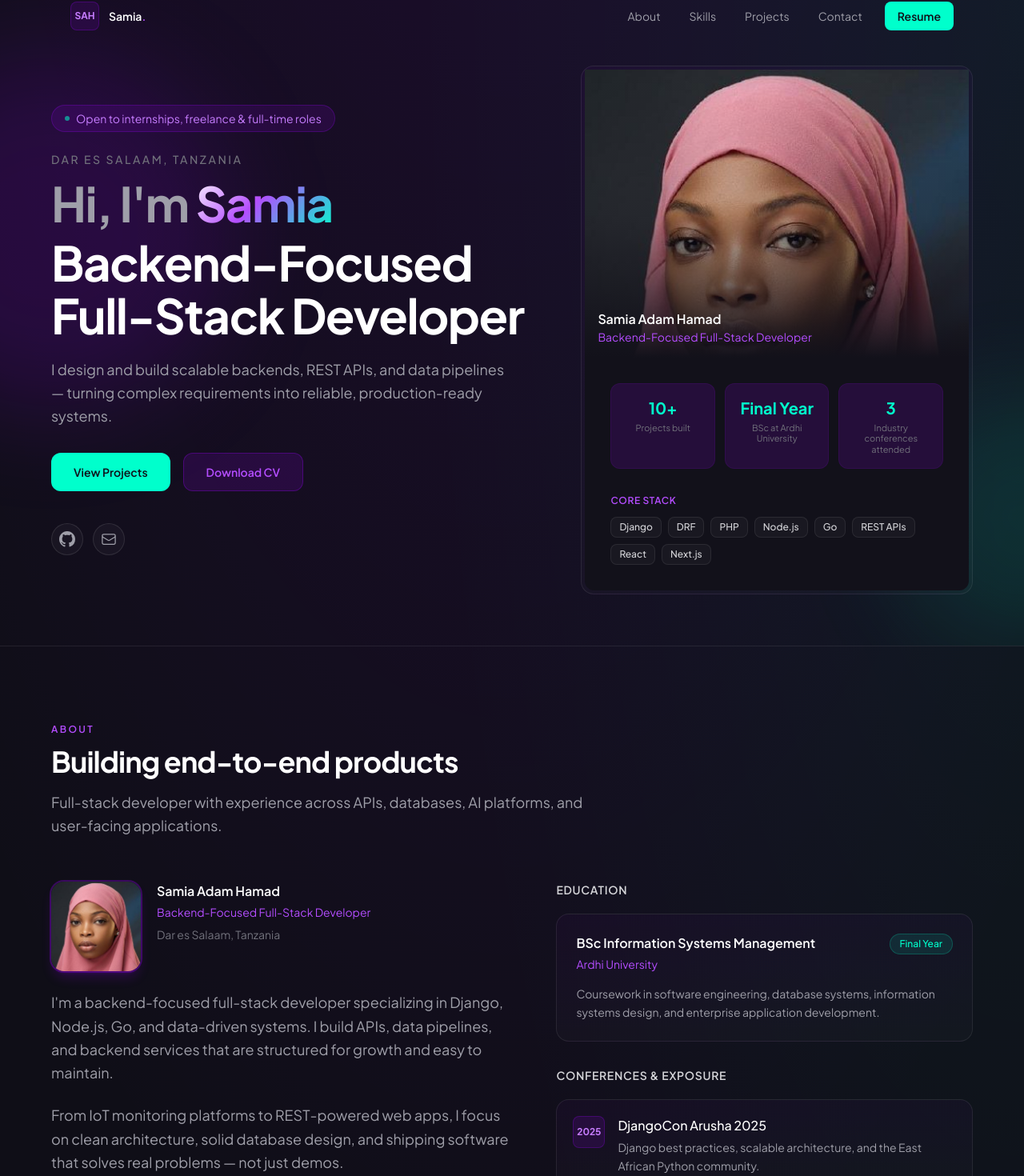
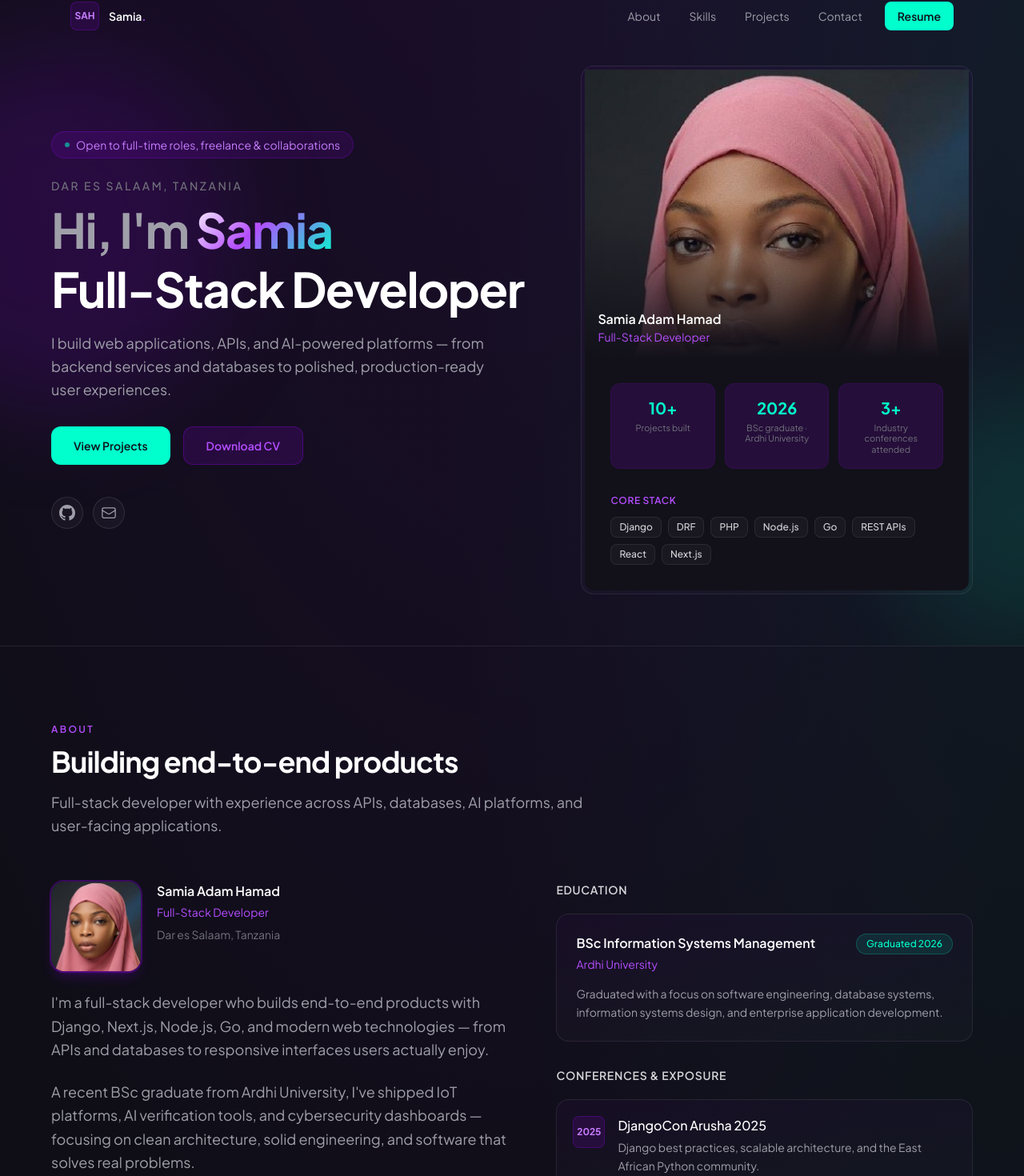
Before and after one commit to Samiahamad37/my-portfolio, a Next.js app: page / in a window 1280 px wide. Shown: the part 14-1484 px from the top of the page at 80% size. Built offline with nearby package versions, Linux system fonts and the light colour scheme.

Commit message:
upgrading the components

```diff
--- a/src/components/Contact.tsx
+++ b/src/components/Contact.tsx
@@ -9,7 +9,7 @@ export default function Contact() {
         <SectionHeader
           label="Contact"
           title="Let's build something together"
-          description="Open to internships, freelance work, and full-time opportunities. Reach out — I typically respond within 24 hours."
+          description="Open to full-time roles, freelance work, and collaborations. Reach out — I typically respond within 24 hours."
           align="center"
         />
 
--- a/src/components/Projects.tsx
+++ b/src/components/Projects.tsx
@@ -29,8 +29,9 @@ function ProjectLinks({ project }: { project: Project }) {
   if (!project.liveUrl && !project.githubUrl) return null;
 
   return (
-    <div className="flex gap-2">
+    <div className="flex flex-wrap items-center gap-3">
       {project.liveUrl && (
+        <>
           <a
             href={project.liveUrl}
             target="_blank"
@@ -40,8 +41,18 @@ function ProjectLinks({ project }: { project: Project }) {
           >
             <ExternalLinkIcon />
           </a>
+          <a
+            href={project.liveUrl}
+            target="_blank"
+            rel="noopener noreferrer"
+            className="text-xs font-medium text-cta transition-colors hover:text-cta-light"
+          >
+            Live demo
+          </a>
+        </>
       )}
       {project.githubUrl && (
+        <>
           <a
             href={project.githubUrl}
             target="_blank"
@@ -51,6 +62,15 @@ function ProjectLinks({ project }: { project: Project }) {
           >
             <GitHubIcon />
           </a>
+          <a
+            href={project.githubUrl}
+            target="_blank"
+            rel="noopener noreferrer"
+            className="text-xs font-medium text-primary-light transition-colors hover:text-white"
+          >
+            Source code
+          </a>
+        </>
       )}
     </div>
   );
@@ -97,7 +117,7 @@ export default function Projects() {
         <SectionHeader
           label="Projects"
           title="Things I've built"
-          description="Backend systems, APIs, and full-stack applications — from IoT platforms to web products."
+          description="Full-stack applications, AI platforms, and web products — from IoT dashboards to production-ready SaaS tools."
         />
 
         <div className="grid gap-5 sm:grid-cols-2 lg:grid-cols-3">
--- a/src/data/portfolio.ts
+++ b/src/data/portfolio.ts
@@ -2,13 +2,13 @@ export const siteConfig = {
   name: "Samia Adam Hamad",
   shortName: "Samia",
   initials: "SAH",
-  title: "Backend-Focused Full-Stack Developer",
+  title: "Full-Stack Developer",
   tagline:
-    "I design and build scalable backends, REST APIs, and data pipelines — turning complex requirements into reliable, production-ready systems.",
+    "I build web applications, APIs, and AI-powered platforms — from backend services and databases to polished, production-ready user experiences.",
   email: "hamadsamia37@gmail.com",
   phone: "+255 714065166",
   location: "Dar es Salaam, Tanzania",
-  availability: "Open to internships, freelance & full-time roles",
+  availability: "Open to full-time roles, freelance & collaborations",
   social: {
     github: "https://github.com/Samiahamad37",
   },
@@ -25,8 +25,8 @@ export const navLinks = [
 
 export const stats = [
   { value: "10+", label: "Projects built" },
-  { value: "Final Year", label: "BSc at Ardhi University" },
-  { value: "3", label: "Industry conferences attended" },
+  { value: "2026", label: "BSc graduate · Ardhi University" },
+  { value: "3+", label: "Industry conferences attended" },
 ];
 
 export const skills = [
@@ -209,9 +209,9 @@ export const education = [
   {
     degree: "BSc Information Systems Management",
     institution: "Ardhi University",
-    period: "Final Year",
+    period: "Graduated 2026",
     description:
-      "Coursework in software engineering, database systems, information systems design, and enterprise application development.",
+      "Graduated with a focus on software engineering, database systems, information systems design, and enterprise application development.",
   },
 ];
 
@@ -234,6 +234,6 @@ export const conferences = [
 ];
 
 export const aboutSummary = [
-  "I'm a backend-focused full-stack developer specializing in Django, Node.js, Go, and data-driven systems. I build APIs, data pipelines, and backend services that are structured for growth and easy to maintain.",
-  "From IoT monitoring platforms to REST-powered web apps, I focus on clean architecture, solid database design, and shipping software that solves real problems — not just demos.",
+  "I'm a full-stack developer who builds end-to-end products with Django, Next.js, Node.js, Go, and modern web technologies — from APIs and databases to responsive interfaces users actually enjoy.",
+  "A recent BSc graduate from Ardhi University, I've shipped IoT platforms, AI verification tools, and cybersecurity dashboards — focusing on clean architecture, solid engineering, and software that solves real problems.",
 ];
```
Lines whose indentation alone changed are shown as unchanged.
